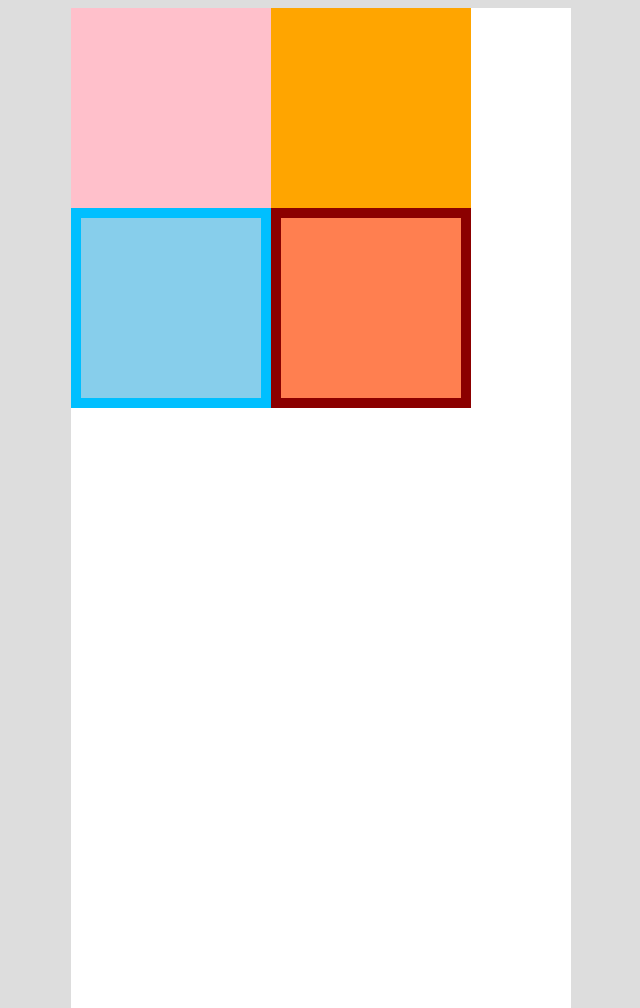
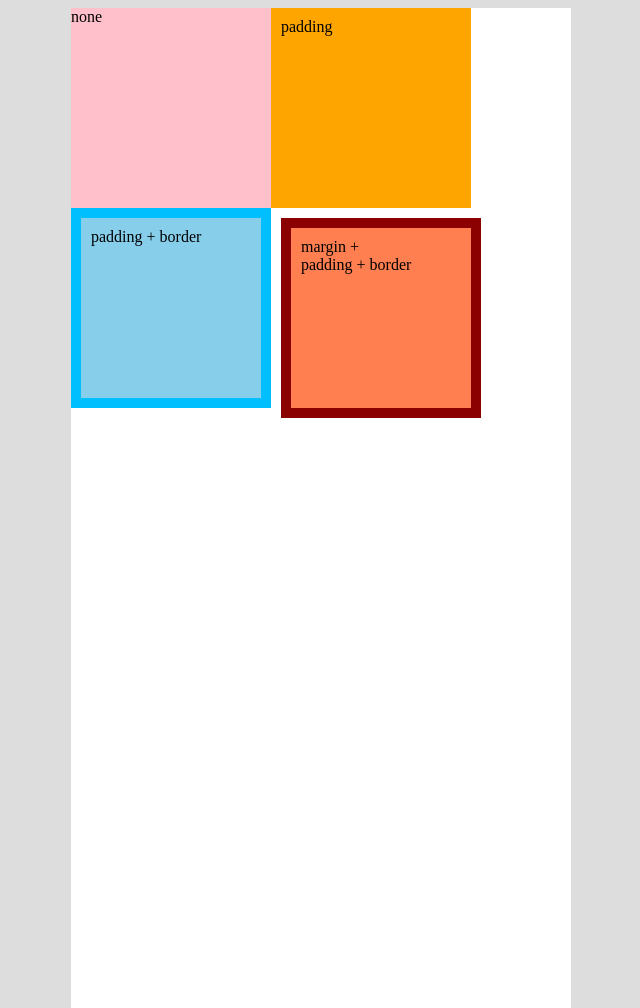
Before and after one commit to re8code/web103-12-boxSizing, a plain HTML site: page index.html in a window 1280 px wide. Shown: the whole page, without its empty margins (319-959 px from the left). Drawn offline with Linux system fonts and the light colour scheme.

Commit message:
boxsizing-3

```diff
--- a/index.html
+++ b/index.html
@@ -10,10 +10,10 @@
 
 <body>
 
-<div class="a"></div>
-<div class="b"></div>
-<div class="c"></div>
-<div class="d"></div>
+<div class="a">none</div>
+<div class="b">padding</div>
+<div class="c">padding + border</div>
+<div class="d">margin +<br>padding + border</div>
 
 
 </body>
--- a/main.css
+++ b/main.css
@@ -1,19 +1,16 @@
-div { float: left; }
-.a
-{ width: 200px; height: 200px;
-  background-color: pink; }
-.b
-{ width: 180px; height: 180px; padding: 10px;
-  background-color: orange; }
-.c
-{ width: 160px; height: 160px;
+* { box-sizing: border-box; }
+div { width: 200px; height: 200px; float: left; }
+.a  { background-color: pink; }
+.b  { background-color: orange; padding: 10px; }
+.c  {
   background-color: skyblue;
-  padding: 10px; border: 10px solid deepskyblue; }
-.d
-{ width: 200px; height: 200px;
+  padding: 10px; border: 10px solid deepskyblue;
+}
+.d  {
   background-color: coral;
   padding: 10px; border: 10px solid darkred;
-  box-sizing: border-box;}
+  margin: 10px;
+}
 
 
 
```
